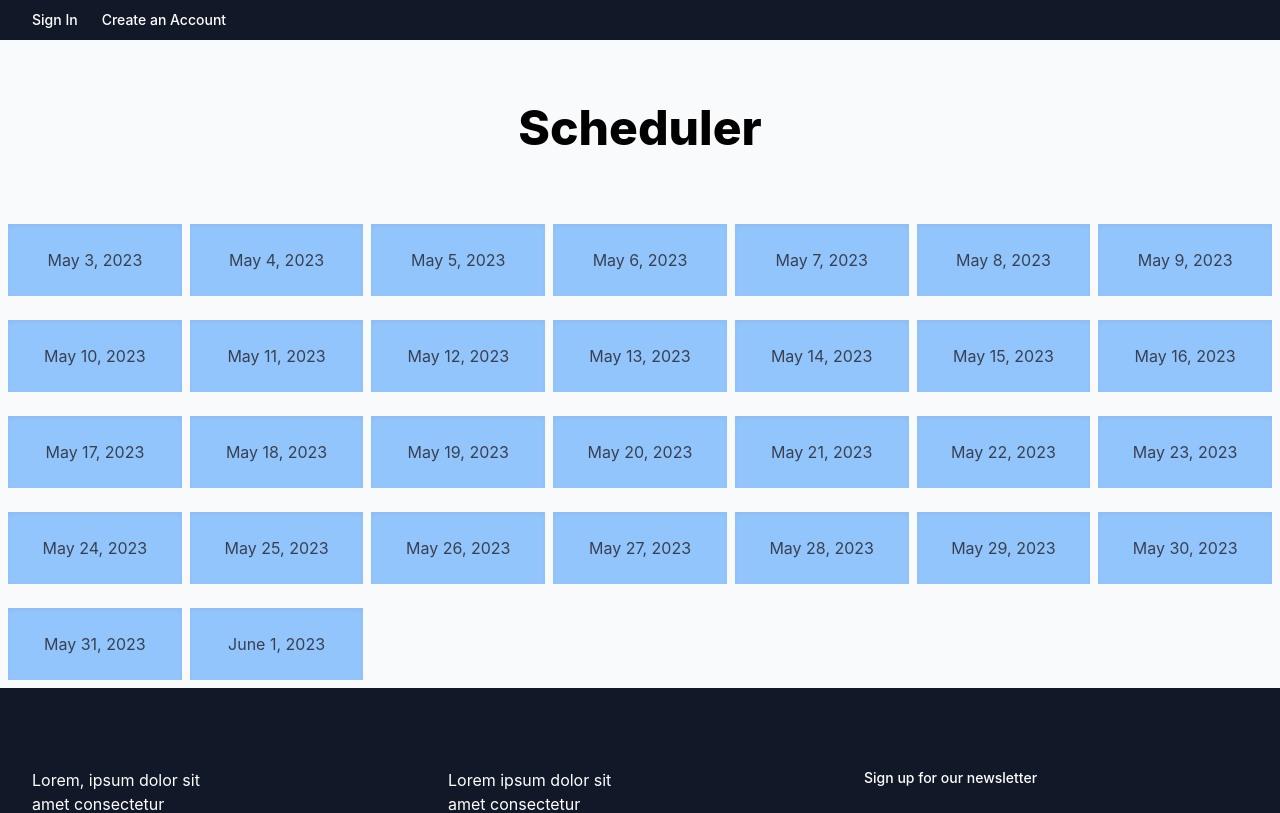
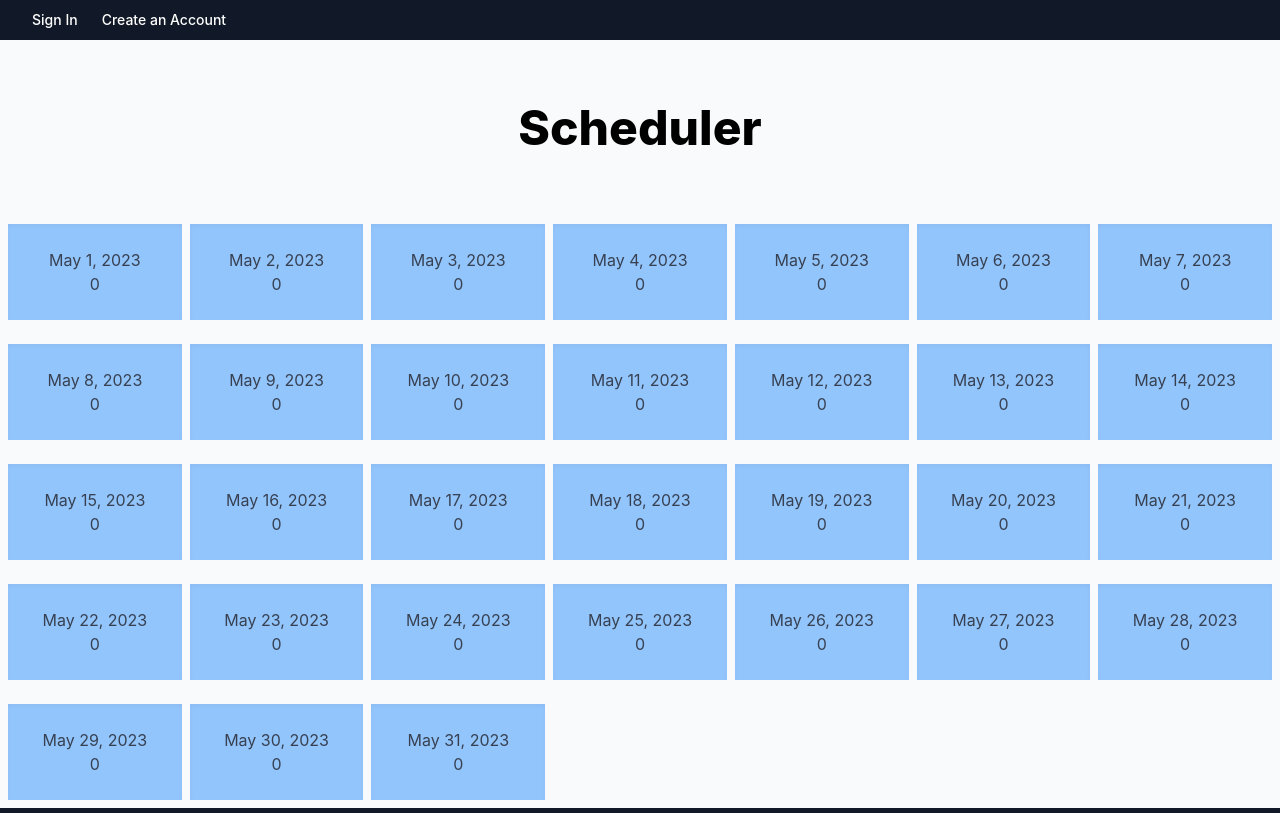
Before and after one commit to Apfirebolt/Fastapi-scrum-master, a React (Create React App) app in the folder frontend/: page /scheduler in a window 1280 px wide. Shown: the top 813 px of the page. Built offline with nearby package versions, Linux system fonts and the light colour scheme.

Commit message:
feat: tasks added to scheduler

```diff
--- a/frontend/src/pages/Kanban.jsx
+++ b/frontend/src/pages/Kanban.jsx
@@ -9,7 +9,7 @@ import Loader from '../components/Loader';
 const Kanban = () => {
   const [stateData, updateStateData] = useState({});
 
-  const { tasks, isLoading, isError, isSuccess, message } = useSelector(
+  const { tasks, isLoading } = useSelector(
     (state) => state.taskData
   );
 
--- a/frontend/src/pages/Scheduler.jsx
+++ b/frontend/src/pages/Scheduler.jsx
@@ -1,19 +1,50 @@
 import React, { useState, useEffect } from "react";
 import dayjs from "dayjs";
+import { useSelector, useDispatch } from "react-redux";
+import { getTasks } from "../features/tasks/taskSlice";
+import Loader from "../components/Loader";
 
 const Scheduler = () => {
   const [monthDays, setMonthDays] = useState([]);
 
+  const { tasks, isLoading } = useSelector((state) => state.taskData);
+
+  const dispatch = useDispatch();
+
+  useEffect(() => {
+    dispatch(getTasks());
+  }, [dispatch]);
+
   useEffect(() => {
     let days = [];
-    let now = dayjs();
+    let startDate = dayjs().startOf("month");
+    let daysInCurrentMonth = startDate.daysInMonth();
 
-    for (let i = 0; i < 30; i += 1) {
-      let currentDate = now.add(i, "day");
-      days.push(currentDate.format("MMMM D, YYYY"));
+    for (let i = 0; i < daysInCurrentMonth; i += 1) {
+      let currentDate = startDate.add(i, "day");
+      let currentObject = {
+        date: currentDate.format("MMMM D, YYYY"),
+        tasks: [],
+      };
+      days.push(currentObject);
     }
+
+    tasks &&
+      tasks.forEach((item) => {
+        let currentDate = dayjs(item["dueDate"]).format("MMMM D, YYYY");
+        let dateObj = days.find((item) => item.date === currentDate);
+        dateObj.tasks.push(item);
+      });
     setMonthDays(days);
-  }, []);
+  }, [tasks]);
+
+  console.log(monthDays);
+
+  if (isLoading) {
+    return <Loader />;
+  }
+
+  console.log(tasks);
 
   return (
     <div className="bg-gray-50">
@@ -25,8 +56,19 @@ const Scheduler = () => {
       <div className="grid grid-cols-7 px-2 gap-2">
         {monthDays.map((item, index) => {
           return (
-            <div key={index} className="p-6 my-2 bg-blue-300 text-gray-700 text-center shadow-inner">
-              <p>{item}</p>
+            <div
+              key={index}
+              className="p-6 my-2 bg-blue-300 text-gray-700 text-center shadow-inner"
+            >
+              <p>{dayjs(item.date).format("MMMM D, YYYY")}</p>
+              {item.tasks.length &&
+                item.tasks.map((item, index) => {
+                  return (
+                    <div key={index} className="bg-gray-100 px-3 py-2 shadow-lg rounded-md my-2">
+                      <p>{item.title}</p>
+                    </div>
+                  );
+                })}
             </div>
           );
         })}
```
